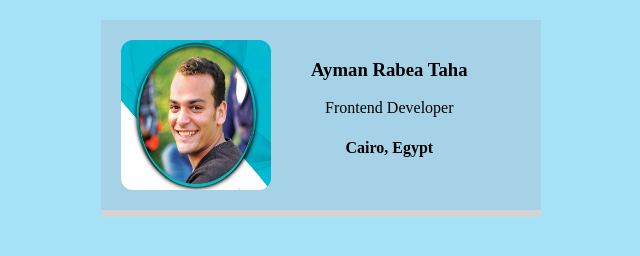
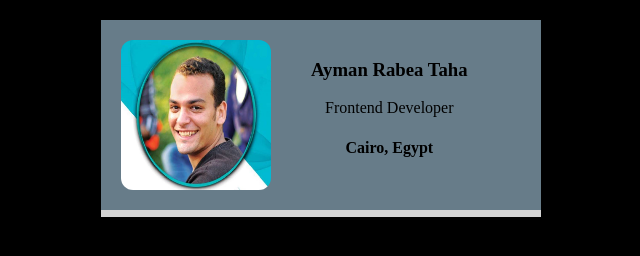
Before and after one commit to AymanRabea96/Business-Card, a plain HTML site: page index.html in a window 1280 px wide. Shown: the whole page, without its empty margins (319-959 px from the left). Drawn offline with nearby package versions, Linux system fonts and the light colour scheme.

Commit message:
Update styles.css

```diff
--- a/styles.css
+++ b/styles.css
@@ -1,6 +1,6 @@
 body {
     margin: 20px;
-    background-color: #a5e2f7;
+    background-color: #000000;
 }
 
 .avatar {
```
